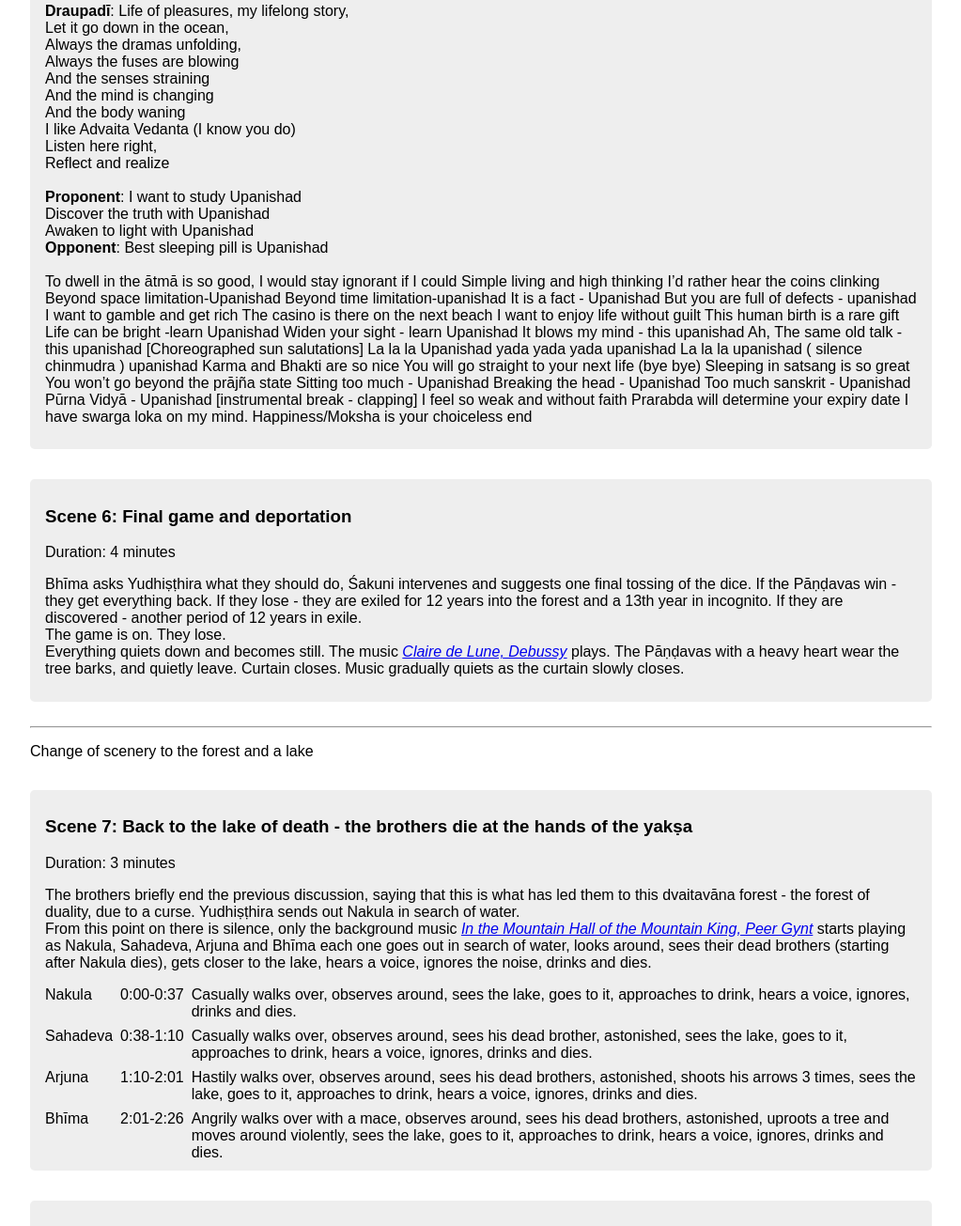
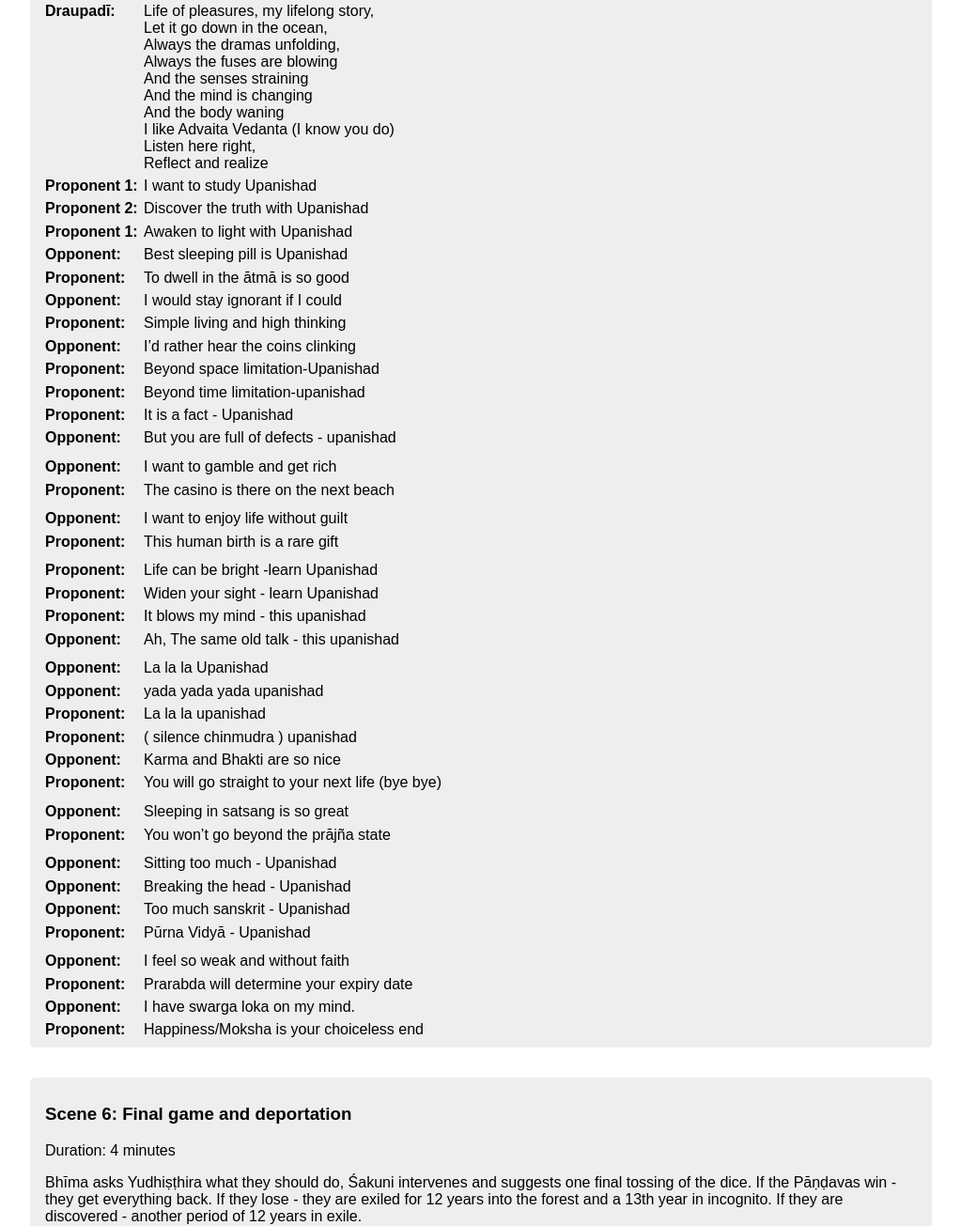
Before and after one commit to iswara108/swamiji-birthday-play-plan-2021, a website: page index.html in a window 1280 px wide. Shown: the part 5294-6599 px from the top of the page at 94% size, without its empty margins (128-1151 px from the left). Drawn offline with Linux system fonts and the light colour scheme.

Commit message:
arrange song lyrics structure

```diff
--- a/index.html
+++ b/index.html
@@ -554,8 +554,11 @@
         </div>
 
         <h3>Song - Upaniṣad</h3>
-        <p class="script">
-          <strong>Draupadī</strong>: Life of pleasures, my lifelong story,
+        <div class="scene-script">
+          <div class="actor">Draupadī</div>
+
+          <div class="script">
+            Life of pleasures, my lifelong story,
             <br />
             Let it go down in the ocean, <br />
             Always the dramas unfolding, <br />
@@ -566,32 +569,101 @@
             I like Advaita Vedanta (I know you do) <br />
             Listen here right, <br />
             Reflect and realize <br />
-          <br />
+          </div>
+          <div class="actor">Proponent 1</div>
+          <div class="script">I want to study Upanishad</div>
+          <div class="actor">Proponent 2</div>
 
-          <strong>Proponent</strong>: I want to study Upanishad <br />
-          Discover the truth with Upanishad <br />
-          Awaken to light with Upanishad <br />
-          <strong>Opponent</strong>: Best sleeping pill is Upanishad
-          <br /><br />
+          <div class="script">Discover the truth with Upanishad</div>
+          <div class="actor">Proponent 1</div>
+          <div class="script">Awaken to light with Upanishad</div>
+          <div class="actor">Opponent</div>
 
-          To dwell in the ātmā is so good, I would stay ignorant if I could
-          Simple living and high thinking I’d rather hear the coins clinking
-          Beyond space limitation-Upanishad Beyond time limitation-upanishad It
-          is a fact - Upanishad But you are full of defects - upanishad I want
-          to gamble and get rich The casino is there on the next beach I want to
-          enjoy life without guilt This human birth is a rare gift Life can be
-          bright -learn Upanishad Widen your sight - learn Upanishad It blows my
-          mind - this upanishad Ah, The same old talk - this upanishad
-          [Choreographed sun salutations] La la la Upanishad yada yada yada
-          upanishad La la la upanishad ( silence chinmudra ) upanishad Karma and
-          Bhakti are so nice You will go straight to your next life (bye bye)
-          Sleeping in satsang is so great You won’t go beyond the prājña state
-          Sitting too much - Upanishad Breaking the head - Upanishad Too much
-          sanskrit - Upanishad Pūrna Vidyā - Upanishad [instrumental break -
-          clapping] I feel so weak and without faith Prarabda will determine
-          your expiry date I have swarga loka on my mind. Happiness/Moksha is
-          your choiceless end
-        </p>
+          <div class="script">Best sleeping pill is Upanishad</div>
+
+          <div class="actor">Proponent</div>
+
+          <div class="script">To dwell in the ātmā is so good</div>
+          <div class="actor">Opponent</div>
+          <div class="script">I would stay ignorant if I could</div>
+          <div class="actor">Proponent</div>
+          <div class="script">Simple living and high thinking</div>
+          <div class="actor">Opponent</div>
+          <div class="script">I’d rather hear the coins clinking</div>
+          <div class="actor">Proponent</div>
+          <div class="script">Beyond space limitation-Upanishad</div>
+          <div class="actor">Proponent</div>
+          <div class="script">Beyond time limitation-upanishad</div>
+          <div class="actor">Proponent</div>
+          <div class="script">It is a fact - Upanishad</div>
+          <div class="actor">Opponent</div>
+          <div class="script">But you are full of defects - upanishad</div>
+          <div class="script"></div>
+          <div class="script"></div>
+          <div class="actor">Opponent</div>
+          <div class="script">I want to gamble and get rich</div>
+          <div class="actor">Proponent</div>
+          <div class="script">The casino is there on the next beach</div>
+          <div class="script"></div>
+          <div class="script"></div>
+          <div class="actor">Opponent</div>
+          <div class="script">I want to enjoy life without guilt</div>
+          <div class="actor">Proponent</div>
+          <div class="script">This human birth is a rare gift</div>
+          <div class="script"></div>
+          <div class="script"></div>
+          <div class="actor">Proponent</div>
+          <div class="script">Life can be bright -learn Upanishad</div>
+          <div class="actor">Proponent</div>
+          <div class="script">Widen your sight - learn Upanishad</div>
+          <div class="actor">Proponent</div>
+          <div class="script">It blows my mind - this upanishad</div>
+          <div class="actor">Opponent</div>
+          <div class="script">Ah, The same old talk - this upanishad</div>
+          <div class="script"></div>
+          <div class="script"></div>
+          <div class="actor">Opponent</div>
+          <div class="script">La la la Upanishad</div>
+          <div class="actor">Opponent</div>
+          <div class="script">yada yada yada upanishad</div>
+          <div class="actor">Proponent</div>
+          <div class="script">La la la upanishad</div>
+          <div class="actor">Proponent</div>
+          <div class="script">( silence chinmudra ) upanishad</div>
+          <div class="actor">Opponent</div>
+          <div class="script">Karma and Bhakti are so nice</div>
+          <div class="actor">Proponent</div>
+          <div class="script">
+            You will go straight to your next life (bye bye)
+          </div>
+          <div class="script"></div>
+          <div class="script"></div>
+          <div class="actor">Opponent</div>
+          <div class="script">Sleeping in satsang is so great</div>
+          <div class="actor">Proponent</div>
+          <div class="script">You won’t go beyond the prājña state</div>
+          <div class="script"></div>
+          <div class="script"></div>
+
+          <div class="actor">Opponent</div>
+          <div class="script">Sitting too much - Upanishad</div>
+          <div class="actor">Opponent</div>
+          <div class="script">Breaking the head - Upanishad</div>
+          <div class="actor">Opponent</div>
+          <div class="script">Too much sanskrit - Upanishad</div>
+          <div class="actor">Proponent</div>
+          <div class="script">Pūrna Vidyā - Upanishad</div>
+          <div class="script"></div>
+          <div class="script"></div>
+          <div class="actor">Opponent</div>
+          <div class="script">I feel so weak and without faith</div>
+          <div class="actor">Proponent</div>
+          <div class="script">Prarabda will determine your expiry date</div>
+          <div class="actor">Opponent</div>
+          <div class="script">I have swarga loka on my mind.</div>
+          <div class="actor">Proponent</div>
+          <div class="script">Happiness/Moksha is your choiceless end</div>
+        </div>
       </div>
       <div id="scene-6" class="scene scene-6">
         <h3>Scene 6: Final game and deportation</h3>
```
Lines whose indentation alone changed are shown as unchanged.
